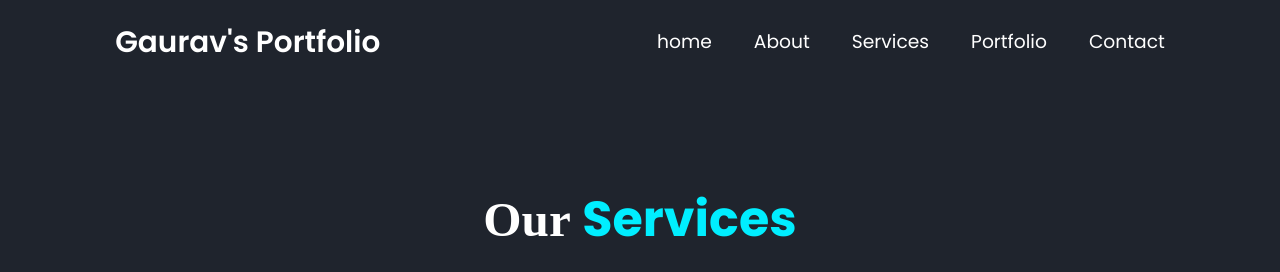
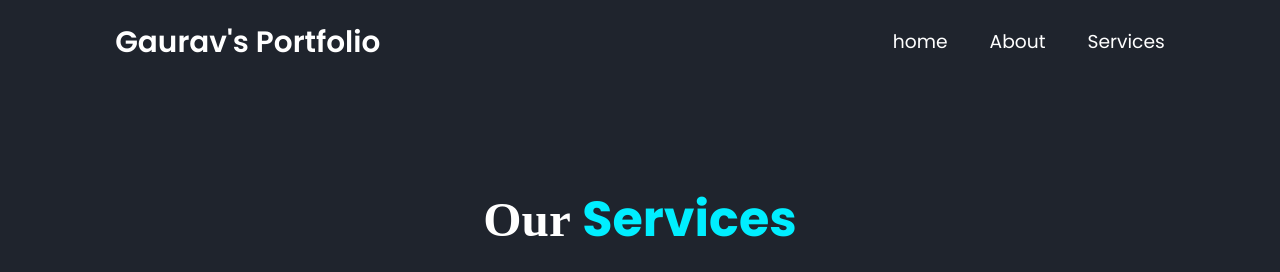
Before and after one commit to Gauravp7717/web-dev, a plain HTML site: page services.html in a window 1280 px wide. Shown: the top 272 px of the page. Drawn offline with Linux system fonts and the light colour scheme.

Commit message:
Update services.html

```diff
--- a/services.html
+++ b/services.html
@@ -19,8 +19,7 @@
             <a href="index.html">home</a>
             <a href="about.html">About</a>
             <a href="services.html">Services</a>
-            <a href="portfolio.html">Portfolio</a>
-            <a href="#contact">Contact</a>
+
         </nav>
 
     </header>
```
